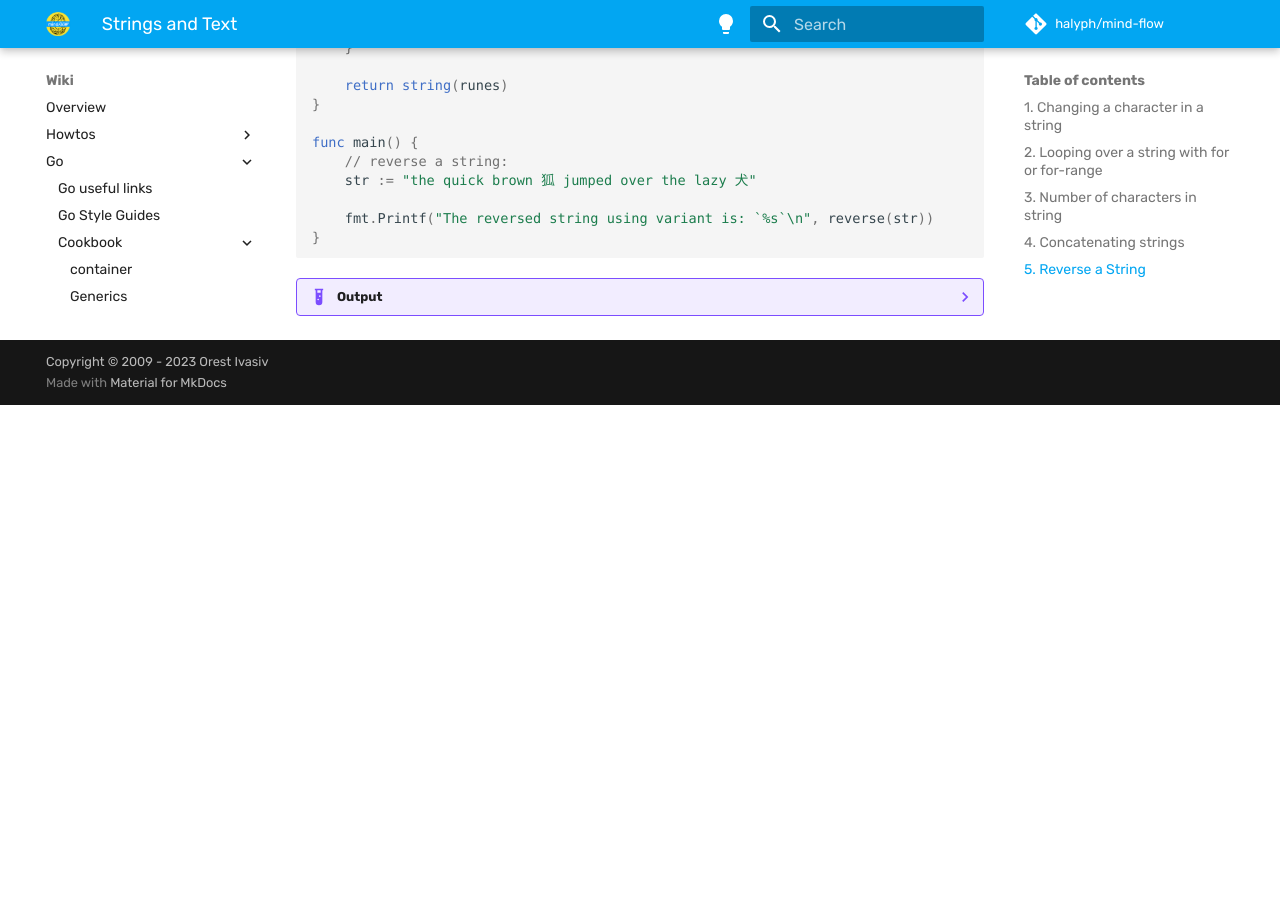
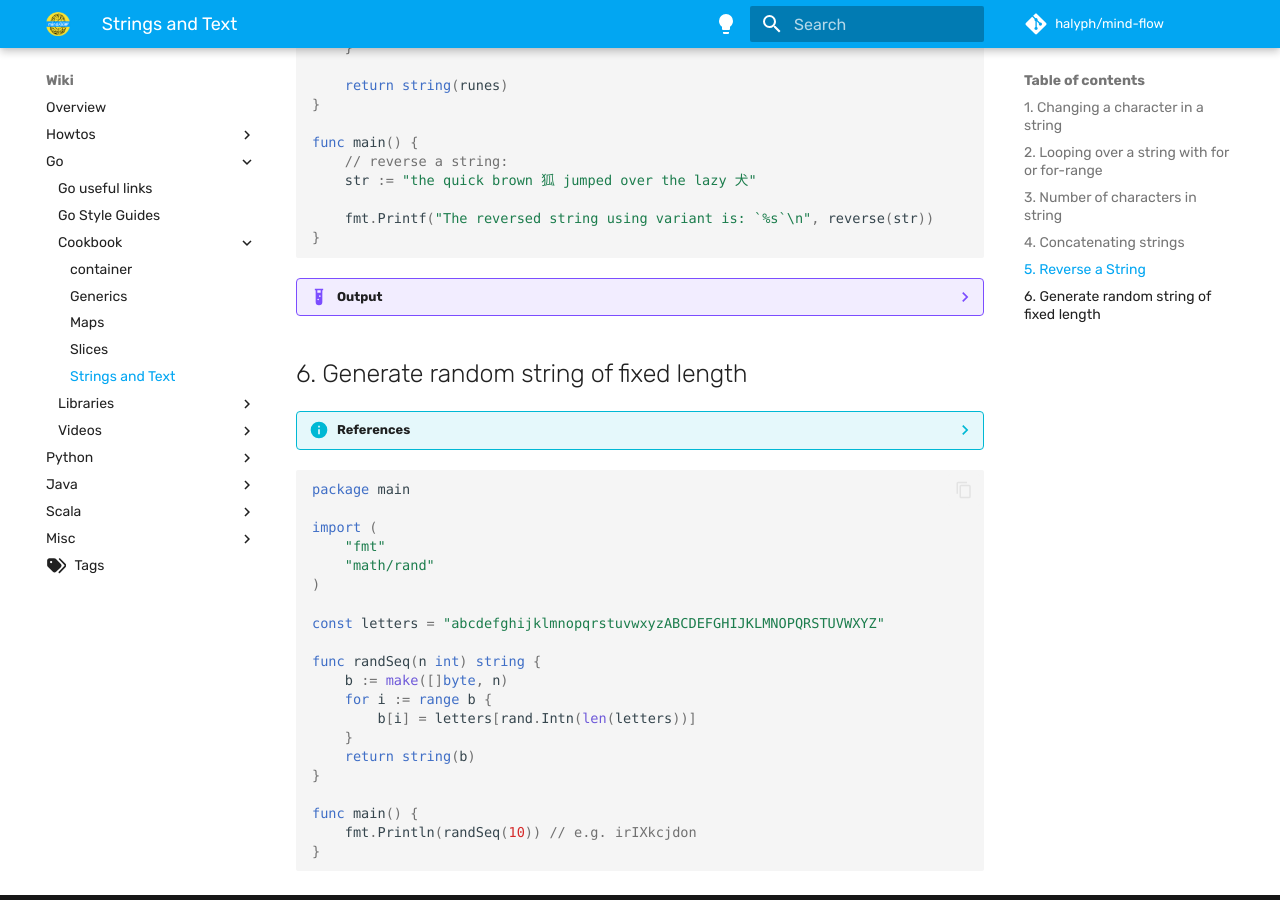
Before and after one commit to halyph/mind-flow, an MkDocs documentation site: the page built from docs/wiki/Lang-Go/Cookbook/string.md, in a window 1280 px wide and 900 px high, scrolled down 1627 px. Built offline with MkDocs 1.6.1 and Material for MkDocs 9.7.7, drawn with Linux system fonts in a browser that asks for light colours; some web fonts are replaced; comment, search, counter and statistics services are not loaded; before the commit the page ends 2032 px from its top, so only the background shows below that.

Commit message:
upd cookbook string

````diff
--- a/docs/wiki/Lang-Go/Cookbook/string.md
+++ b/docs/wiki/Lang-Go/Cookbook/string.md
@@ -91,3 +91,33 @@ func main() {
 
 ??? example "Output"
     The reversed string using variant is: `犬 yzal eht revo depmuj 狐 nworb kciuq eht`
+
+## 6. Generate random string of fixed length
+
+??? info "References"
+
+    - SO: [How to generate a random string of a fixed length in Go?](https://stackoverflow.com/questions/22892120/how-to-generate-a-random-string-of-a-fixed-length-in-go)
+    - Calhoun.io: [Creating Random Strings in Go](https://www.calhoun.io/creating-random-strings-in-go/)
+
+```go
+package main
+
+import (
+	"fmt"
+	"math/rand"
+)
+
+const letters = "abcdefghijklmnopqrstuvwxyzABCDEFGHIJKLMNOPQRSTUVWXYZ"
+
+func randSeq(n int) string {
+	b := make([]byte, n)
+	for i := range b {
+		b[i] = letters[rand.Intn(len(letters))]
+	}
+	return string(b)
+}
+
+func main() {
+	fmt.Println(randSeq(10)) // e.g. irIXkcjdon
+}
+```
````
